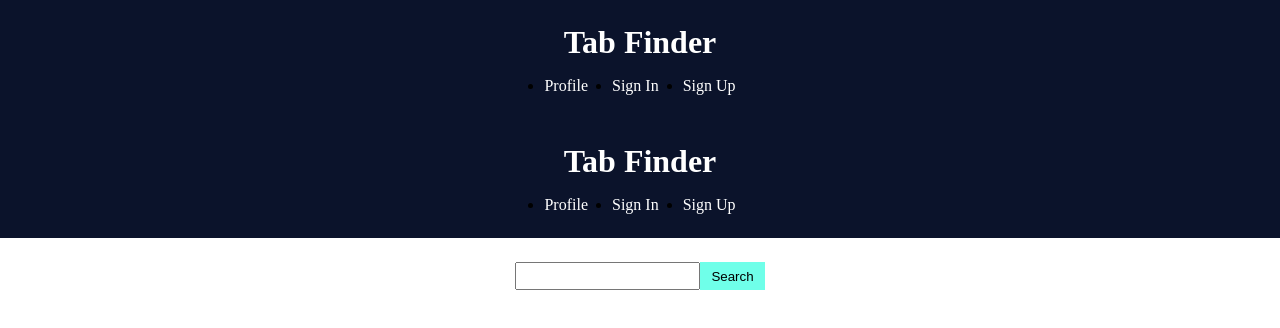
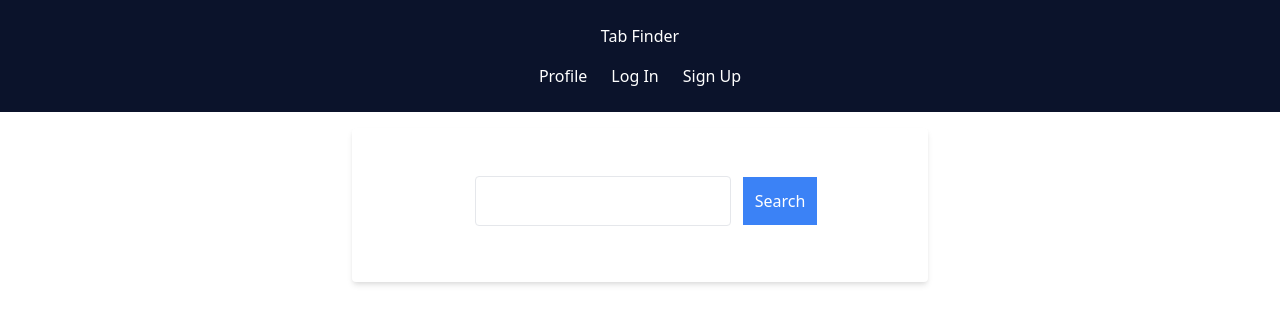
Before and after one commit to michaeljdye/song-suggest, a Next.js app: page / in a window 1280 px wide. Shown: the top 328 px of the page. Built offline with nearby package versions, Linux system fonts and the light colour scheme.

Commit message:
feat: add tailwind

```diff
--- a/components/Header.tsx
+++ b/components/Header.tsx
@@ -8,7 +8,7 @@ const Header: FC = () => {
     <nav>
       <ul>
         <li><a href="/profile">Profile</a></li>
-        <li><a href="/sign-in">Sign In</a></li>
+        <li><a href="/sign-in">Log In</a></li>
         <li><a href="/sign-up">Sign Up</a></li>
       </ul>
     </nav>
--- a/containers/SearchForm.tsx
+++ b/containers/SearchForm.tsx
@@ -15,26 +15,18 @@ const SearchForm: FC<Props> = ({search, setQuery, query }) => {
     }
 
     return (
-        <SearchFormS>
+        <div className="bg-white shadow-md rounded px-2 pt-6 pb-8 my-4 flex flex-col my-2 max-w-xl mx-auto">
             <form onSubmit={handleSubmit}>
-                <input type="text" name="query" value={query} onChange={e => setQuery(e.target.value)} />
-                <button type="submit">Search</button>
+                <div className="flex items-center justify-center">
+                    <div className="md:w-1/2 px-3 mb-6 md:mb-0">
+                        <input type="text" name="query" value={query} onChange={e => setQuery(e.target.value)} className="appearance-none block w-full bg-grey-lighter text-grey-darker border border-red rounded py-3 px-4" />
+                    </div>
+                    <button className="bg-blue-500 text-white px-3 py-3" type="submit">Search</button>
+                </div>
             </form>
-        </SearchFormS>
+        </div>
     )
 }
 
-const SearchFormS = style.div`
-    input {
-        height: 1.4rem;
-    }
-
-    button {
-        background: var(--colorPrimary);
-        padding: 0.4rem 0.7rem;
-        border: none;
-        font-weight: 500;
-    }
-`
 
 export default SearchForm
--- a/package.json
+++ b/package.json
@@ -13,13 +13,16 @@
     "@emotion/react": "^11.1.4",
     "@emotion/styled": "^11.0.0",
     "apollo-server-micro": "^2.19.2",
+    "autoprefixer": "^10.2.3",
     "graphql": "^15.4.0",
     "next": "10.0.5",
     "pg": "^8.5.1",
     "pg-hstore": "^2.3.3",
+    "postcss": "^8.2.4",
     "react": "17.0.1",
     "react-dom": "17.0.1",
-    "sequelize": "^6.3.5"
+    "sequelize": "^6.3.5",
+    "tailwindcss": "^2.0.2"
   },
   "devDependencies": {
     "@babel/core": "^7.12.10",
--- a/pages/_app.js
+++ b/pages/_app.js
@@ -1,6 +1,7 @@
 import { ApolloProvider } from '@apollo/client'
 import client from '../utils/apolloClient'
 import Layout from '../components/Layout'
+import '../styles/index.css'
 
 function MyApp({ Component, pageProps }) {
   return (
--- a/pages/index.js
+++ b/pages/index.js
@@ -27,12 +27,10 @@ const Home = () => {
   })
 
   return (
-    <Layout>
-      <HomeS>
-        <SearchForm search={search} setQuery={setQuery} query={query} />
-        {data && <Cards songs={data.songs} />}
-      </HomeS>
-    </Layout>
+    <HomeS>
+      <SearchForm search={search} setQuery={setQuery} query={query} />
+      {data && <Cards songs={data.songs} />}
+    </HomeS>
   )
 }
 
--- /dev/null
+++ b/postcss.config.js
@@ -0,0 +1,6 @@
+module.exports = {
+  plugins: {
+    tailwindcss: {},
+    autoprefixer: {},
+  },
+}
--- /dev/null
+++ b/tailwind.config.js
@@ -0,0 +1,15 @@
+module.exports = {
+  purge: [
+    './pages/**/*.{js, tsx}',
+    './components/**/*.{js, tsx}',
+    './containers/**/*.{js, tsx}',
+  ],
+  darkMode: false, // or 'media' or 'class'
+  theme: {
+    extend: {},
+  },
+  variants: {
+    extend: {},
+  },
+  plugins: [],
+}
```
Also changed, not shown: styles/index.css (added, +15 -0 lines), 1 other file (tests, documents, lock files or other folders).
